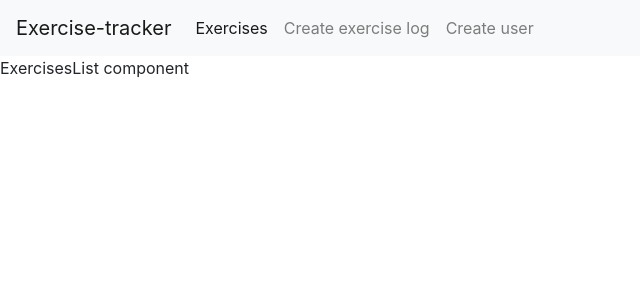
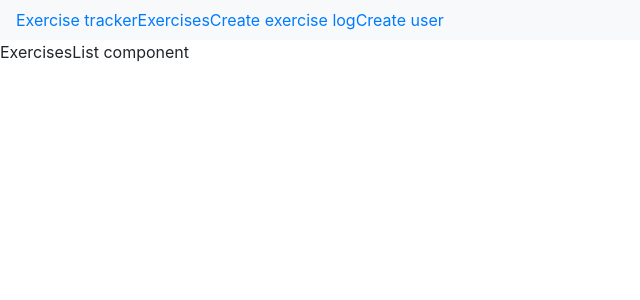
Before and after one commit to ViktorKuzmanov/Learning-MERN-Stack-, a React (Create React App) app: page / in a window 1280 px wide. Shown: the top 300 px of the page, without its empty margins (0-640 px from the left). Built offline with nearby package versions, Linux system fonts and the light colour scheme.

Commit message:
make all buttons on navbar to open corresponding components in router

```diff
--- a/src/components/Navbar.jsx
+++ b/src/components/Navbar.jsx
@@ -1,31 +1,24 @@
 import React, { Component } from "react";
+import { Link } from "react-router-dom";
 
 export default class Navbar extends Component {
   render() {
     return (
       <nav className="navbar navbar-expand-lg navbar-light bg-light">
-        <a className="navbar-brand" href="/#">
-          Exercise-tracker
-        </a>
+        <Link to="/">Exercise tracker</Link>
         <button className="navbar-toggler">
           <span className="navbar-toggler-icon"></span>
         </button>
         <div className="collapse navbar-collapse" id="navbarNav">
           <ul className="navbar-nav">
             <li className="nav-item active">
-              <a className="nav-link" href="/#">
-                Exercises <span className="sr-only">(current)</span>
-              </a>
+              <Link to="/">Exercises</Link>
             </li>
             <li className="nav-item">
-              <a className="nav-link" href="/#">
-                Create exercise log
-              </a>
+              <Link to="/create">Create exercise log</Link>
             </li>
             <li className="nav-item">
-              <a className="nav-link" href="/#">
-                Create user
-              </a>
+              <Link to="/user">Create user</Link>
             </li>
           </ul>
         </div>
```
